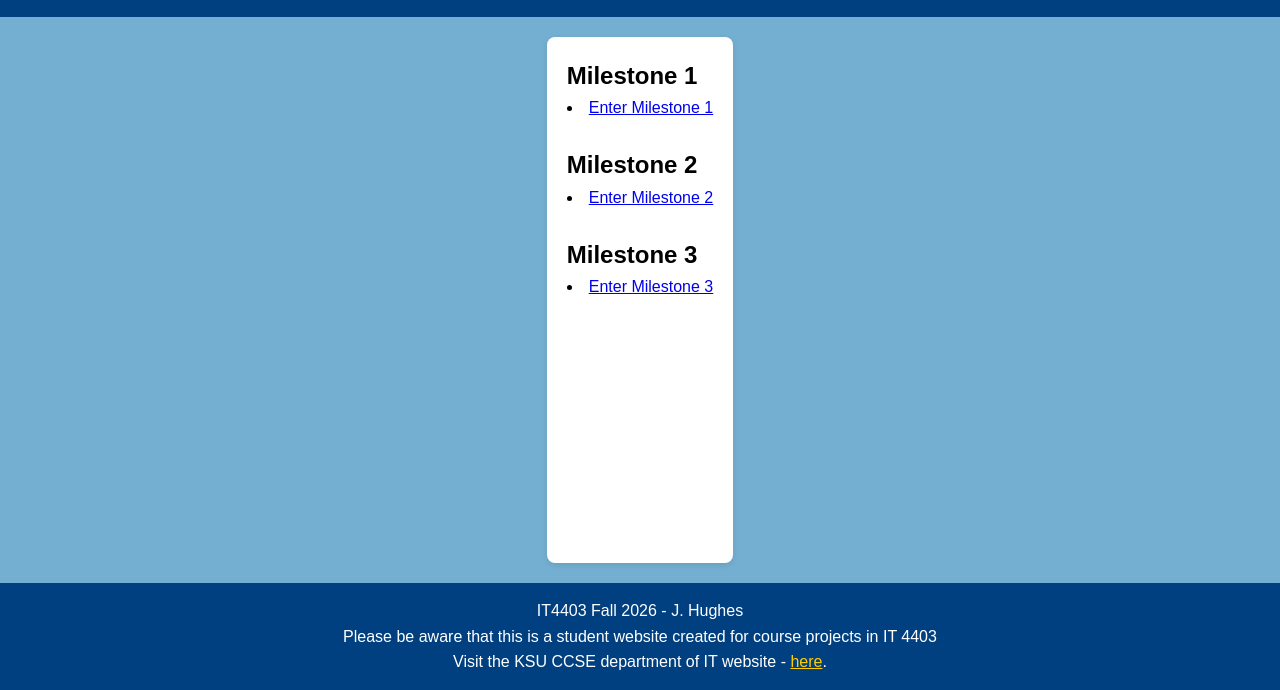
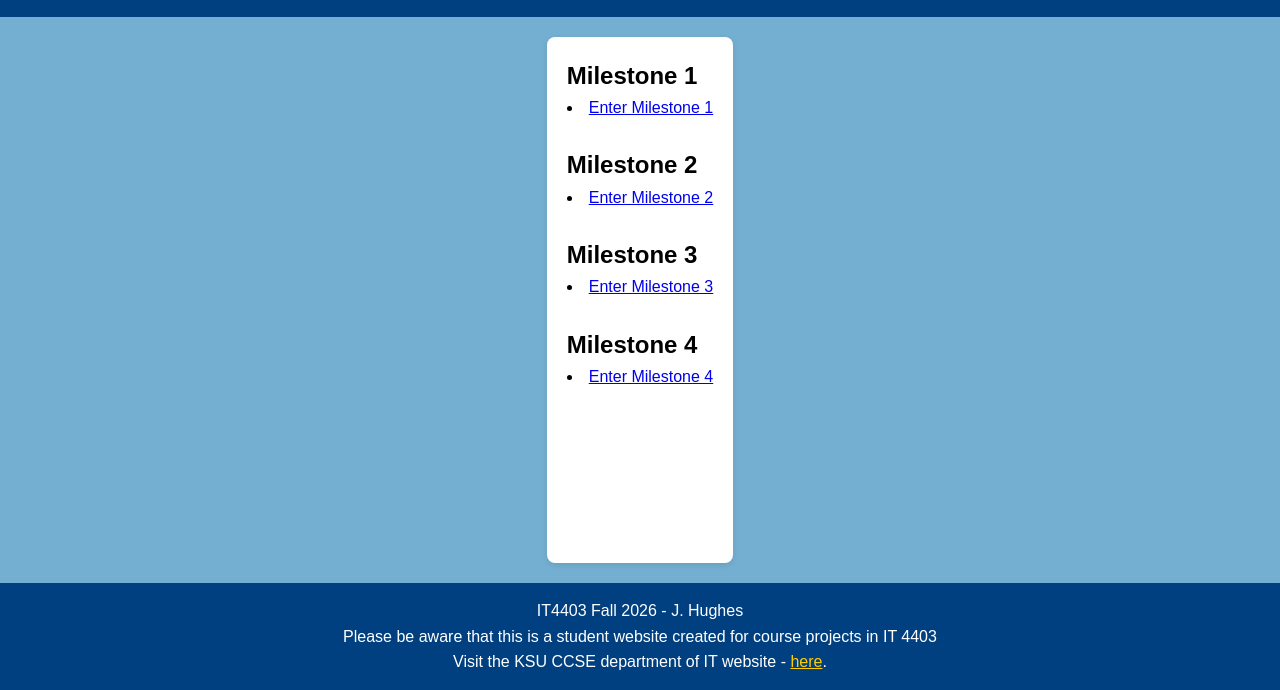
Before and after one commit to JHughe96/IT4403_W01, a plain HTML site: page milestones.html in a window 1280 px wide. Shown: the part 110-800 px from the top of the page. Drawn offline with Linux system fonts and the light colour scheme.

Commit message:
Add Milestone 4 link to milestones.html

```diff
--- a/milestones.html
+++ b/milestones.html
@@ -34,6 +34,11 @@
         <li><a href="milestone3.html">Enter Milestone 3</a></li>
       </p>
       <br>
+      <h2>Milestone 4 </h2>
+      <p>
+        <li><a href="milestone4.html">Enter Milestone 4</a></li>
+      </p>
+      <br>
 
     </main>
 
```
